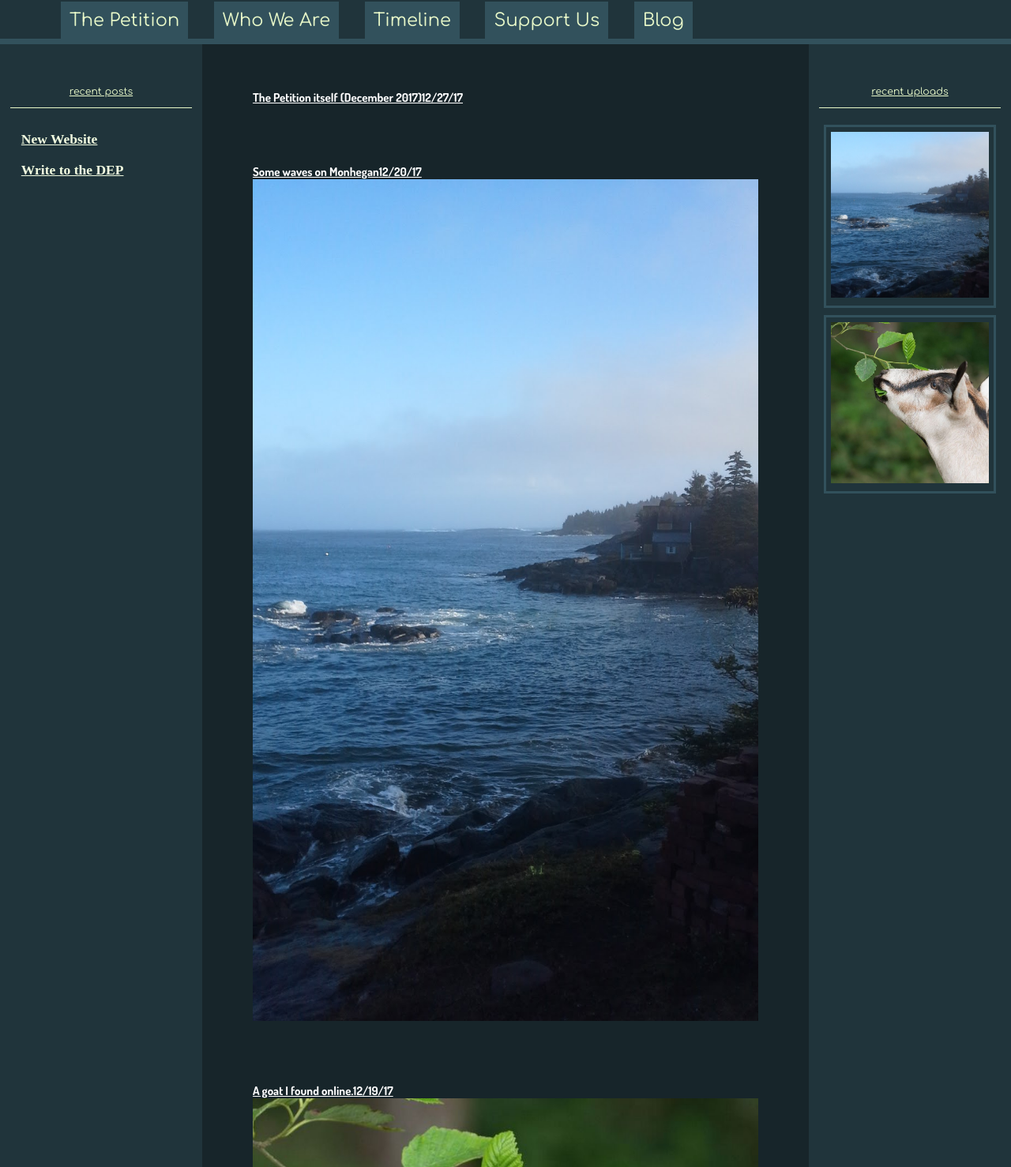
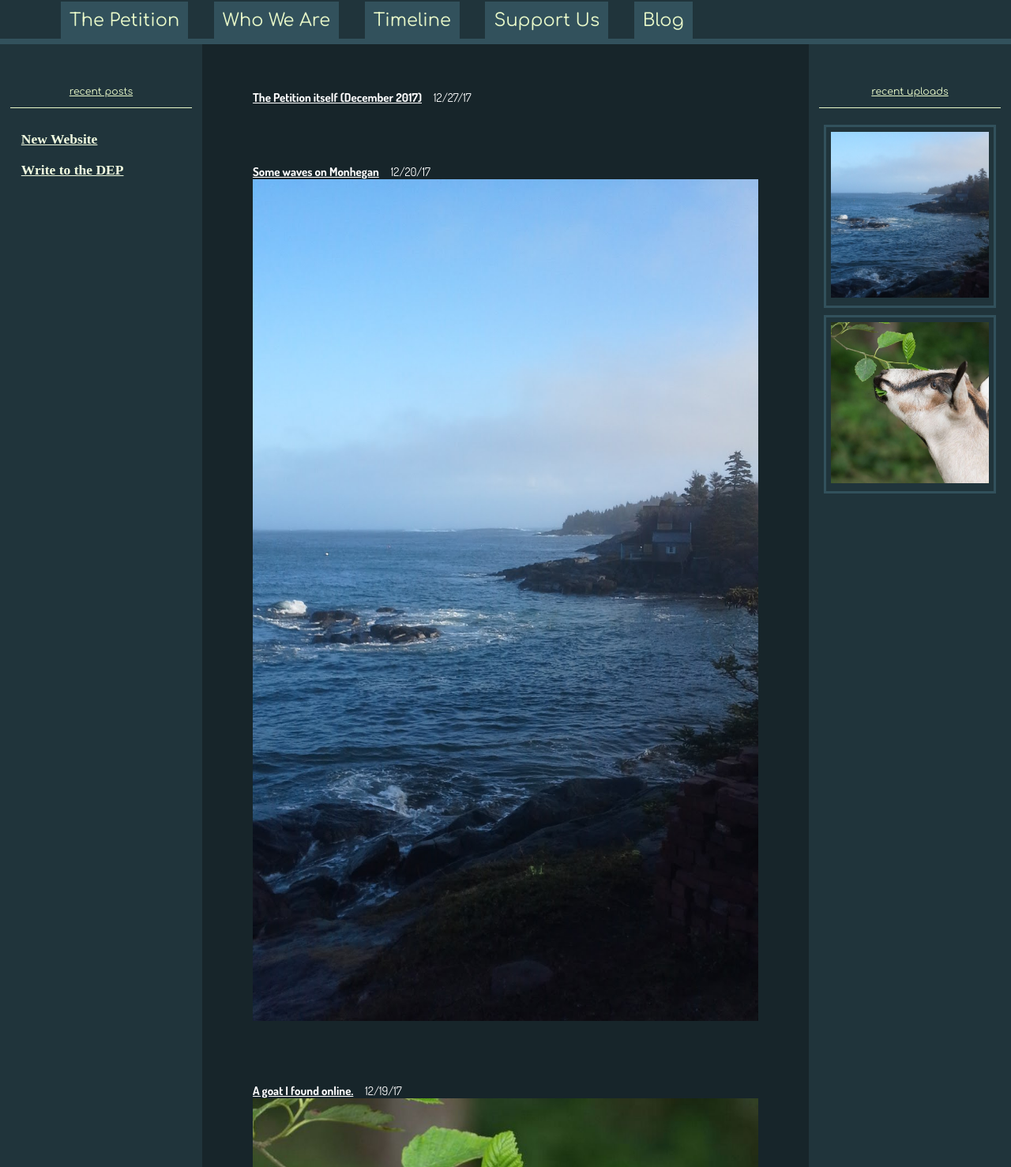
Before and after one commit to ShapeOfMatter/maine-climate-protectors, a Jekyll site: the page built from _gallery/index.html, in a window 1280 px wide. Shown: the part 127-1605 px from the top of the page at 79% size. Built offline with Jekyll 4.4.1, drawn with Linux system fonts in a browser that asks for light colours.

Commit message:
Update _contents.scss

```diff
--- a/_sass/_contents.scss
+++ b/_sass/_contents.scss
@@ -33,4 +33,12 @@
       max-width: 100%;
       object-fit: cover;
   }
+  .upload_name {
+    margin-right: 1em;
+  }
+  .upload_date {
+    font-weight: lighter;
+    text-decoration: none;
+    display: inline-block;
+  }
 }
```
